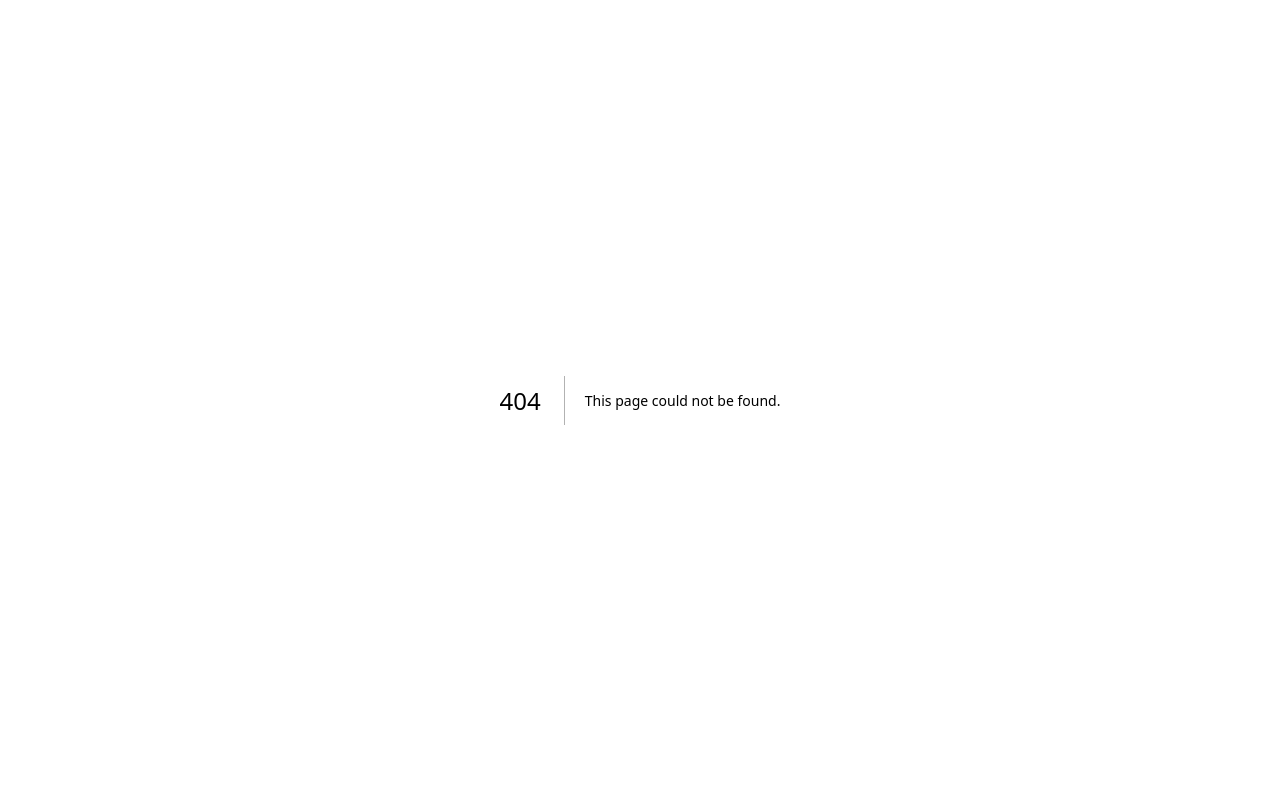
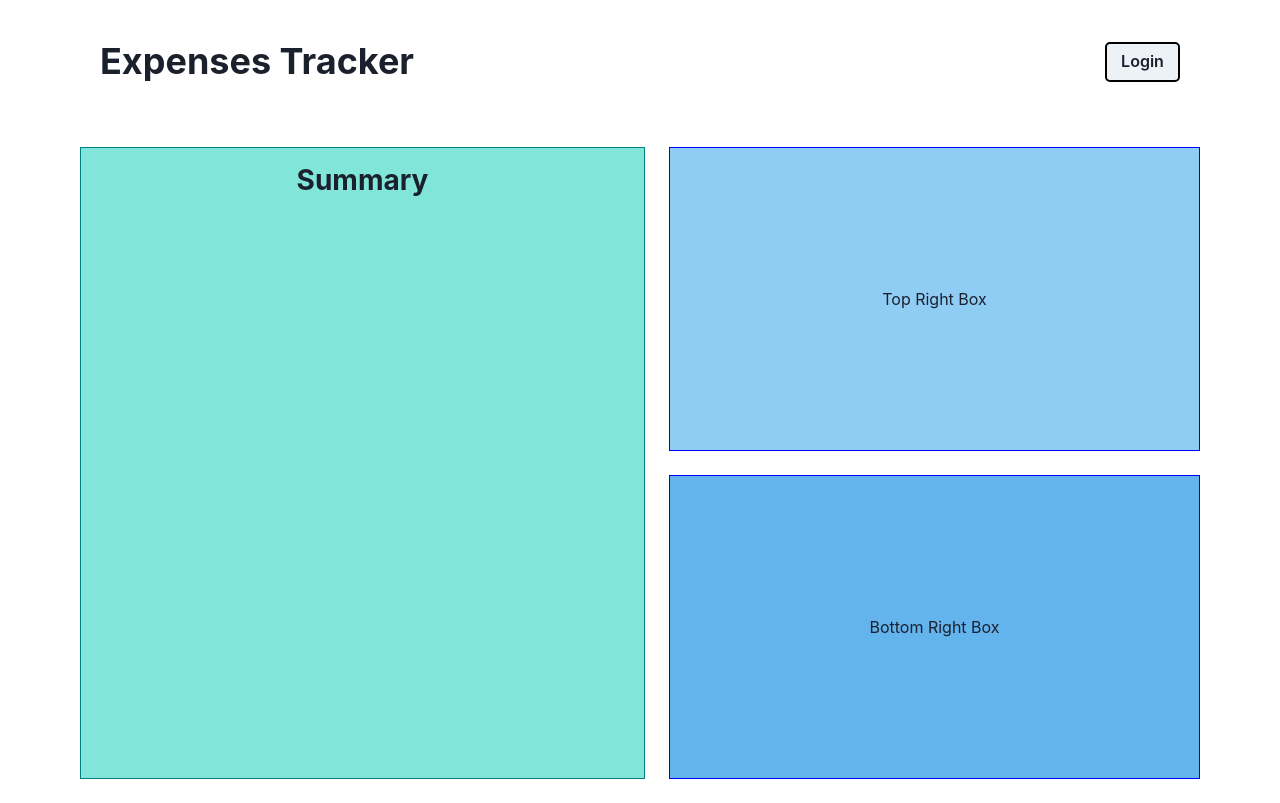
Before and after one commit to khaiee0811/expense-tracker, a Next.js app in the folder expense-tracker/: page /dashboard in a window 1280 px wide. Before the commit this address had no page. Built offline with nearby package versions, Linux system fonts and the light colour scheme.

Commit message:
Created layout for dashboard and modifed ExpenseLogger to be summary instead

```diff
--- /dev/null
+++ b/expense-tracker/src/components/ExpenseSummary.tsx
@@ -0,0 +1,14 @@
+import {
+    Box,
+    Heading,
+} from "@chakra-ui/react";
+
+export default function ExpenseSummary() {
+    return(
+        <Box
+            textAlign="center"
+        >
+            <Heading fontSize="28px" fontWeight="bold">Summary</Heading>
+        </Box>
+    )
+}
--- /dev/null
+++ b/expense-tracker/src/pages/dashboard.tsx
@@ -0,0 +1,53 @@
+import {
+  Flex,
+  Box,
+} from "@chakra-ui/react"
+import ExpenseLogger from "@/components/ExpenseSummary";
+import Header from "@/components/Header";
+import Head from "next/head";
+
+export default function Dashboard() {
+  return(
+    <>
+        <Header/>
+        <Flex height="85vh" p={6} gap={6} px="5em">
+            {/* Summary */}
+            <Box
+                flex="1"
+                bg="teal.200"
+                border="1px solid teal"
+                display="flex"
+                justifyContent="center"
+                height="100%"
+                p="1em"
+            >
+                <ExpenseLogger/>
+            </Box>
+
+            {/* Right side column */}
+            <Flex direction="column" flex="1" gap={6}>
+                <Box
+                    bg="blue.200"
+                    border="1px solid blue"
+                    height="50%"
+                    display="flex"
+                    alignItems="center"
+                    justifyContent="center"
+                >
+                    Top Right Box
+                </Box>
+                <Box
+                    bg="blue.300"
+                    border="1px solid blue"
+                    height="50%"
+                    display="flex"
+                    alignItems="center"
+                    justifyContent="center"
+                >
+                    Bottom Right Box
+                </Box>
+            </Flex>
+        </Flex>
+    </>
+  );
+}
```
Also changed, not shown: expense-tracker/src/components/ExpenseLogger.tsx (deleted, +0 -18 lines).
